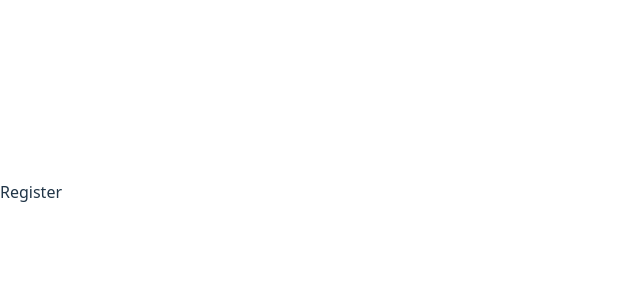
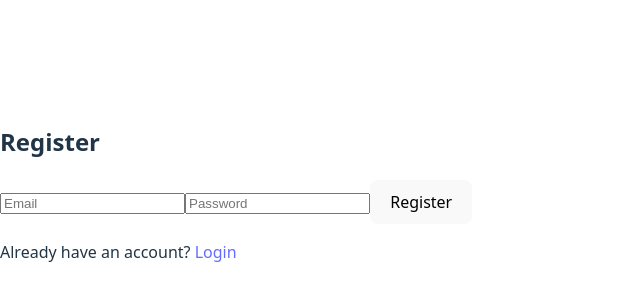
Before and after one commit to shreyaaa-1/chatbot-platform, a React app in the folder frontend/: page /register in a window 1280 px wide. Shown: the part 208-508 px from the top of the page, without its empty margins (0-640 px from the left). Built offline with nearby package versions, Linux system fonts and the light colour scheme; the HTML template or start-up script is replaced by a standard one.

Commit message:
Add navigation links between login and register pages

```diff
--- a/frontend/package.json
+++ b/frontend/package.json
@@ -10,6 +10,7 @@
     "preview": "vite preview"
   },
   "dependencies": {
+    "axios": "^1.13.2",
     "react": "^19.2.0",
     "react-dom": "^19.2.0",
     "react-router-dom": "^7.12.0"
--- /dev/null
+++ b/frontend/src/api/axios.js
@@ -0,0 +1,31 @@
+import axios from "axios";
+
+const api = axios.create({
+  baseURL: "http://localhost:5000", // backend URL
+});
+
+// Attach JWT to every request
+api.interceptors.request.use(
+  (config) => {
+    const token = localStorage.getItem("token");
+    if (token) {
+      config.headers.Authorization = `Bearer ${token}`;
+    }
+    return config;
+  },
+  (error) => Promise.reject(error)
+);
+
+// Handle auth errors globally
+api.interceptors.response.use(
+  (response) => response,
+  (error) => {
+    if (error.response?.status === 401) {
+      localStorage.removeItem("token");
+      window.location.href = "/login";
+    }
+    return Promise.reject(error);
+  }
+);
+
+export default api;
--- /dev/null
+++ b/frontend/src/auth/Login.jsx
@@ -0,0 +1,83 @@
+import { useState } from "react";
+import { useNavigate } from "react-router-dom";
+import api from "../api/axios";
+import { Link } from "react-router-dom";
+
+export default function Login() {
+  const navigate = useNavigate();
+
+  const [email, setEmail] = useState("");
+  const [password, setPassword] = useState("");
+  const [loading, setLoading] = useState(false);
+  const [error, setError] = useState("");
+
+  const handleSubmit = async (e) => {
+    e.preventDefault();
+    setError("");
+    setLoading(true);
+
+    try {
+      const response = await api.post("/auth/Login", {
+        email,
+        password,
+      });
+
+      const token = response.data.token;
+
+      // Store JWT
+      localStorage.setItem("token", token);
+
+      // Redirect to dashboard
+      navigate("/dashboard");
+    } catch (err) {
+      setError(err.response?.data?.message || "Login failed");
+    } finally {
+      setLoading(false);
+    }
+  };
+
+  return (
+    <div className="min-h-screen flex items-center justify-center bg-gray-100">
+      <form
+        onSubmit={handleSubmit}
+        className="bg-white p-6 rounded shadow w-80"
+      >
+        <h2 className="text-xl font-semibold mb-4">Login</h2>
+
+        {error && <p className="text-red-500 text-sm mb-3">{error}</p>}
+
+        <input
+          type="email"
+          placeholder="Email"
+          className="w-full border p-2 mb-3"
+          value={email}
+          onChange={(e) => setEmail(e.target.value)}
+          required
+        />
+
+        <input
+          type="password"
+          placeholder="Password"
+          className="w-full border p-2 mb-4"
+          value={password}
+          onChange={(e) => setPassword(e.target.value)}
+          required
+        />
+
+        <button
+          type="submit"
+          disabled={loading}
+          className="w-full bg-blue-600 text-white py-2 rounded disabled:opacity-50"
+        >
+          {loading ? "Logging in..." : "Login"}
+        </button>
+        <p className="text-sm text-center mt-4">
+          Don&apos;t have an account?{" "}
+          <Link to="/register" className="text-blue-600 hover:underline">
+            Create one
+          </Link>
+        </p>
+      </form>
+    </div>
+  );
+}
--- /dev/null
+++ b/frontend/src/auth/Register.jsx
@@ -0,0 +1,78 @@
+import { useState } from "react";
+import { useNavigate } from "react-router-dom";
+import api from "../api/axios";
+import { Link } from "react-router-dom";
+
+export default function Register() {
+  const navigate = useNavigate();
+
+  const [email, setEmail] = useState("");
+  const [password, setPassword] = useState("");
+  const [loading, setLoading] = useState(false);
+  const [error, setError] = useState("");
+
+  const handleSubmit = async (e) => {
+    e.preventDefault();
+    setError("");
+    setLoading(true);
+
+    try {
+      await api.post("/auth/register", {
+        email,
+        password,
+      });
+
+      // On success, go to login
+      navigate("/login");
+    } catch (err) {
+      setError(err.response?.data?.message || "Registration failed");
+    } finally {
+      setLoading(false);
+    }
+  };
+
+  return (
+    <div className="min-h-screen flex items-center justify-center bg-gray-100">
+      <form
+        onSubmit={handleSubmit}
+        className="bg-white p-6 rounded shadow w-80"
+      >
+        <h2 className="text-xl font-semibold mb-4">Register</h2>
+
+        {error && <p className="text-red-500 text-sm mb-3">{error}</p>}
+
+        <input
+          type="email"
+          placeholder="Email"
+          className="w-full border p-2 mb-3"
+          value={email}
+          onChange={(e) => setEmail(e.target.value)}
+          required
+        />
+
+        <input
+          type="password"
+          placeholder="Password"
+          className="w-full border p-2 mb-4"
+          value={password}
+          onChange={(e) => setPassword(e.target.value)}
+          required
+        />
+
+        <button
+          type="submit"
+          disabled={loading}
+          className="w-full bg-green-600 text-white py-2 rounded disabled:opacity-50"
+        >
+          {loading ? "Registering..." : "Register"}
+        </button>
+        <p className="text-sm text-center mt-4">
+          Already have an account?{" "}
+          <Link to="/login" className="text-blue-600 hover:underline">
+            Login
+          </Link>
+        </p>
+      </form>
+    </div>
+  );
+}
--- a/frontend/src/components/Navbar.jsx
+++ b/frontend/src/components/Navbar.jsx
@@ -1,11 +1,23 @@
+import { useNavigate } from "react-router-dom";
+
 export default function Navbar() {
+  const navigate = useNavigate();
+
+  const handleLogout = () => {
+    localStorage.removeItem("token");
+    navigate("/login");
+  };
+
   return (
     <nav className="h-14 bg-gray-900 text-white flex items-center justify-between px-6">
       <h1 className="text-lg font-semibold">
         Chatbot Platform
       </h1>
 
-      <button className="text-sm hover:underline">
+      <button
+        onClick={handleLogout}
+        className="text-sm hover:underline"
+      >
         Logout
       </button>
     </nav>
--- a/frontend/src/router/AppRouter.jsx
+++ b/frontend/src/router/AppRouter.jsx
@@ -1,11 +1,23 @@
 import { BrowserRouter, Routes, Route, Navigate } from "react-router-dom";
 import ProtectedRoute from "./ProtectedRoute";
 import Layout from "../components/Layout";
+import { useEffect } from "react";
+import api from "../api/axios";
+import Login from "../auth/Login";
+import Register from "../auth/Register";
+
 
 // Temporary placeholders (real pages come later)
-const Login = () => <div>Login</div>;
-const Register = () => <div>Register</div>;
-const Dashboard = () => <div>Dashboard</div>;
+const Dashboard = () => {
+  useEffect(() => {
+    api
+      .get("/projects")
+      .then((res) => console.log("Projects:", res.data))
+      .catch((err) => console.error(err));
+  }, []);
+
+  return <div>Dashboard</div>;
+};
 const ProjectDetail = () => <div>Project Detail</div>;
 
 export default function AppRouter() {
```
